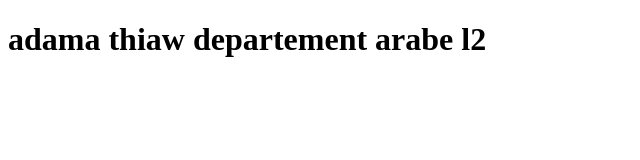
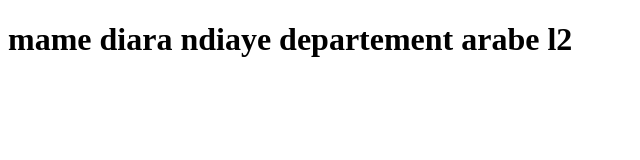
Before and after one commit to ndiayekhadim/mame-diara-ndiaye-arabe, a plain HTML site: page index.html in a window 1280 px wide. Shown: the whole page, without its empty margins (0-640 px from the left). Drawn offline with Linux system fonts and the light colour scheme.

Commit message:
Update index.html

```diff
--- a/index.html
+++ b/index.html
@@ -4,12 +4,12 @@
  <head>
 
   <meta charset="utf-8">
-  <title> adama thiaw  </title>
+  <title> mame diara ndiaye </title>
 
  </head>
 
  <body>
-  <h1> adama thiaw departement arabe l2 </h1>
+  <h1> mame diara ndiaye departement arabe l2 </h1>
 
  <h2>
 
```
